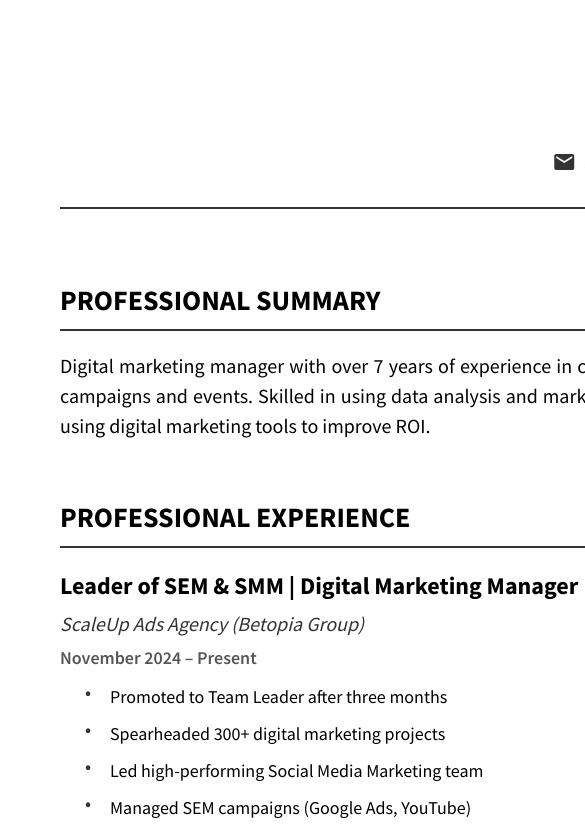
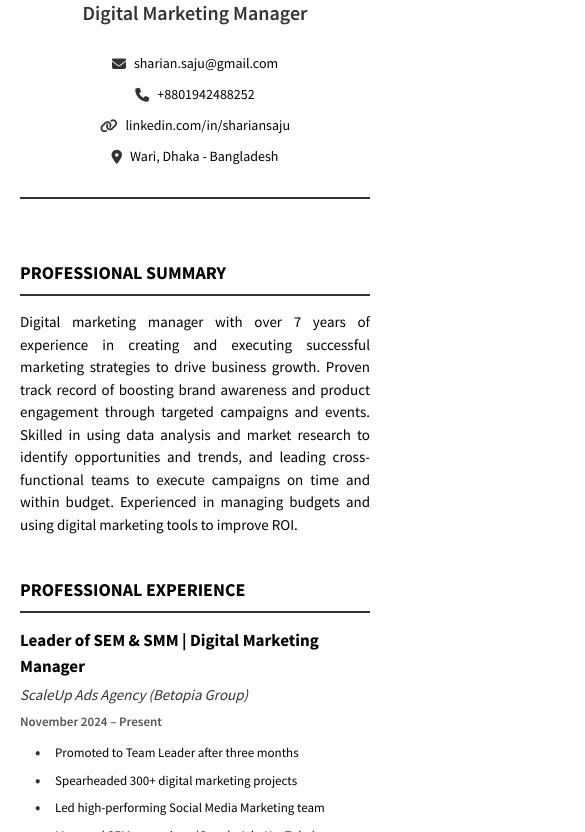
Before and after one commit to mk8r/vita, a plain HTML site: page index.html in a window 390 px wide. Shown: the part 80-912 px from the top of the page, 585 px wide, since content can reach past the window. Drawn offline with nearby package versions, Linux system fonts and the light colour scheme.

Commit message:
Maked it responsive

```diff
--- a/index.html
+++ b/index.html
@@ -5,7 +5,8 @@
     <meta name="viewport" content="width=device-width, initial-scale=1.0">
     <title>MD. Sajjad Islam - Digital Marketing Manager Resume</title>
     <link href="https://fonts.googleapis.com/css2?family=Source+Sans+Pro:wght@400;600;700&display=swap" rel="stylesheet">
-    <link href="https://fonts.googleapis.com/icon?family=Material+Icons" rel="stylesheet">
+    <link href="https://cdn.jsdelivr.net/npm/tailwindcss@2.2.19/dist/tailwind.min.css" rel="stylesheet">
+    <link rel="stylesheet" href="https://cdn.jsdelivr.net/npm/@fortawesome/fontawesome-free@6.4.0/css/all.min.css">
     <style>
         * {
             margin: 0;
@@ -19,11 +20,13 @@
             line-height: 1.5;
         }
         .resume-container {
-            width: 2100px;
+            width: 100%;
+            max-width: 2100px;
             min-height: 3000px;
             padding: 60px;
             display: flex;
             flex-direction: column;
+            margin: 0 auto;
         }
         .header {
             margin-bottom: 40px;
@@ -292,6 +295,191 @@
         .volunteer-column {
             flex: 1;
         }
+
+        /* Responsive Styles */
+        @media (max-width: 1200px) {
+            .resume-container {
+                padding: 40px;
+            }
+            .name {
+                font-size: 48px;
+            }
+            .title {
+                font-size: 28px;
+            }
+            .section-title {
+                font-size: 24px;
+            }
+            .summary {
+                font-size: 18px;
+            }
+            .job-title {
+                font-size: 22px;
+            }
+            .company {
+                font-size: 18px;
+            }
+            .date {
+                font-size: 16px;
+            }
+            .job-description li {
+                font-size: 16px;
+            }
+            .skill-category-title {
+                font-size: 20px;
+            }
+            .skill-category li {
+                font-size: 14px;
+            }
+            .degree {
+                font-size: 20px;
+            }
+            .institution {
+                font-size: 16px;
+            }
+            .cert-name {
+                font-size: 16px;
+            }
+        }
+
+        @media (max-width: 768px) {
+            .resume-container {
+                padding: 30px;
+                min-height: auto;
+            }
+            .name {
+                font-size: 36px;
+            }
+            .title {
+                font-size: 22px;
+            }
+            .contact-info {
+                font-size: 16px;
+                gap: 15px;
+            }
+            .section-title {
+                font-size: 20px;
+                margin: 20px 0 15px 0;
+            }
+            .summary {
+                font-size: 16px;
+                margin-bottom: 20px;
+            }
+            .experience-item, .volunteer-item {
+                margin-bottom: 20px;
+            }
+            .job-title {
+                font-size: 18px;
+            }
+            .company {
+                font-size: 16px;
+            }
+            .date {
+                font-size: 14px;
+            }
+            .job-description {
+                margin-left: 15px;
+            }
+            .job-description li {
+                font-size: 14px;
+                margin-bottom: 8px;
+                padding-left: 20px;
+            }
+            .job-description li::before {
+                font-size: 18px;
+            }
+            .skills-container {
+                gap: 15px;
+            }
+            .skill-category {
+                min-width: 100%;
+            }
+            .skill-category-title {
+                font-size: 18px;
+            }
+            .skill-category li {
+                font-size: 14px;
+            }
+            .education-item {
+                margin-bottom: 15px;
+            }
+            .degree {
+                font-size: 18px;
+            }
+            .institution {
+                font-size: 16px;
+            }
+            .certifications-grid {
+                grid-template-columns: 1fr;
+            }
+            .cert-name {
+                font-size: 16px;
+            }
+            .volunteer-container {
+                flex-direction: column;
+                gap: 20px;
+            }
+            .additional-volunteer-title {
+                font-size: 18px;
+            }
+            .additional-volunteer p {
+                font-size: 14px;
+            }
+        }
+
+        @media (max-width: 480px) {
+            .resume-container {
+                padding: 20px;
+            }
+            .name {
+                font-size: 32px;
+            }
+            .title {
+                font-size: 20px;
+            }
+            .contact-info {
+                font-size: 14px;
+                flex-direction: column;
+                align-items: center;
+                gap: 10px;
+            }
+            .section-title {
+                font-size: 18px;
+            }
+            .summary {
+                font-size: 15px;
+            }
+            .job-title {
+                font-size: 17px;
+            }
+            .company {
+                font-size: 15px;
+            }
+            .date {
+                font-size: 13px;
+            }
+            .job-description li {
+                font-size: 13px;
+            }
+            .skill-category-title {
+                font-size: 17px;
+            }
+            .degree {
+                font-size: 17px;
+            }
+            .institution {
+                font-size: 15px;
+            }
+            .cert-name {
+                font-size: 15px;
+            }
+            .additional-volunteer-title {
+                font-size: 17px;
+            }
+            .additional-volunteer p {
+                font-size: 13px;
+            }
+        }
     </style>
 </head>
 <body>
@@ -302,19 +490,19 @@
             <div class="title">Digital Marketing Manager</div>
             <div class="contact-info">
                 <div class="contact-item">
-                    <i class="material-icons">email</i>
+                    <i class="fas fa-envelope"></i>
                     <a href="mailto:sharian.saju@gmail.com">sharian.saju@gmail.com</a>
                 </div>
                 <div class="contact-item">
-                    <i class="material-icons">phone</i>
+                    <i class="fas fa-phone"></i>
                     <a href="tel:+8801942488252">+8801942488252</a>
                 </div>
                 <div class="contact-item">
-                    <i class="material-icons">link</i>
+                    <i class="fas fa-link"></i>
                     <a href="https://www.linkedin.com/in/shariansaju" target="_blank">linkedin.com/in/shariansaju</a>
                 </div>
                 <div class="contact-item">
-                    <i class="material-icons">location_on</i>
+                    <i class="fas fa-map-marker-alt"></i>
                     Wari, Dhaka - Bangladesh
                 </div>
             </div>
@@ -427,7 +615,7 @@
         <div class="skills-container">
             <div class="skill-category">
                 <div class="skill-category-title">
-                    <i class="material-icons">campaign</i>
+                    <i class="fas fa-bullhorn"></i>
                     Marketing
                 </div>
                 <ul>
@@ -444,7 +632,7 @@
 
             <div class="skill-category">
                 <div class="skill-category-title">
-                    <i class="material-icons">analytics</i>
+                    <i class="fas fa-chart-line"></i>
                     Analytical
                 </div>
                 <ul>
@@ -460,7 +648,7 @@
 
             <div class="skill-category">
                 <div class="skill-category-title">
-                    <i class="material-icons">groups</i>
+                    <i class="fas fa-users"></i>
                     Leadership
                 </div>
                 <ul>
@@ -476,7 +664,7 @@
 
             <div class="skill-category">
                 <div class="skill-category-title">
-                    <i class="material-icons">code</i>
+                    <i class="fas fa-laptop-code"></i>
                     Technical
                 </div>
                 <ul>
```
